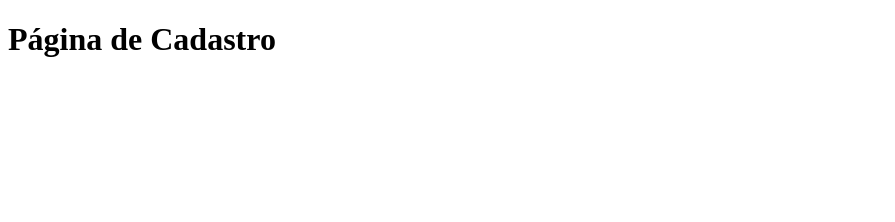
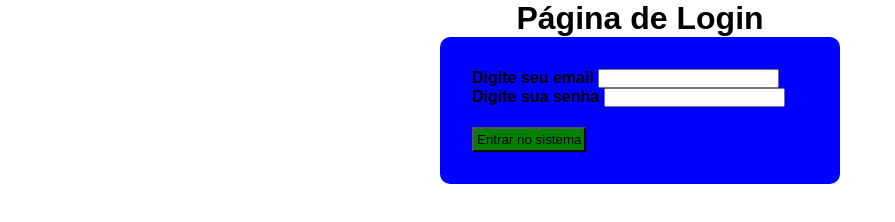
Before and after one commit to RodrigoDev25/desktop-pagina-cadastro-electron, a website: page index.html in a window 1280 px wide. Shown: the whole page, without its empty margins (0-895 px from the left). Drawn offline with Linux system fonts and the light colour scheme.

Commit message:
criando arquivos .js e .css

```diff
--- a/index.html
+++ b/index.html
@@ -3,9 +3,30 @@
 <head>
     <meta charset="UTF-8">
     <meta name="viewport" content="width=device-width, initial-scale=1.0">
+    <link rel="stylesheet" href="styles.css">
     <title>Página de Cadastro Electron</title>
 </head>
 <body>
-    <h1> Página de Cadastro </h1>
+    <h1> Página de Login </h1>
+
+<div>
+    <form>
+    <label  for="email">
+        Digite seu email
+    </label>
+    <input id="l1" type="email" id="email">
+
+    <label for="senha">
+        Digite sua senha
+    </label>
+
+    <input id="l2" type="password" id="senha">
+    <button>
+        Entrar no sistema
+    </button>
+
+ </form>
+</div>
+
 </body>
 </html>
--- /dev/null
+++ b/styles.css
@@ -0,0 +1,33 @@
+* {
+    margin: 0;
+    padding: 0;
+    box-sizing: border-box; /*incluir pading e border no tamanho total de um elemento*/
+}
+
+body {
+    height: 100vh;
+    justify-items: center;
+    align-items: center;
+    font-family: Arial, Helvetica, sans-serif;
+}
+
+div {
+    background-color: blue;
+    padding: 32px;
+    max-width: 400px;
+    border-radius: 10px;
+}
+
+label {
+    font-weight: bold;
+}
+
+button {
+    background-color: green;
+    margin-top: 20px ;
+    padding: 3px;
+}
+button:hover {
+    background-color: greenyellow;
+    color: red;
+}
```
